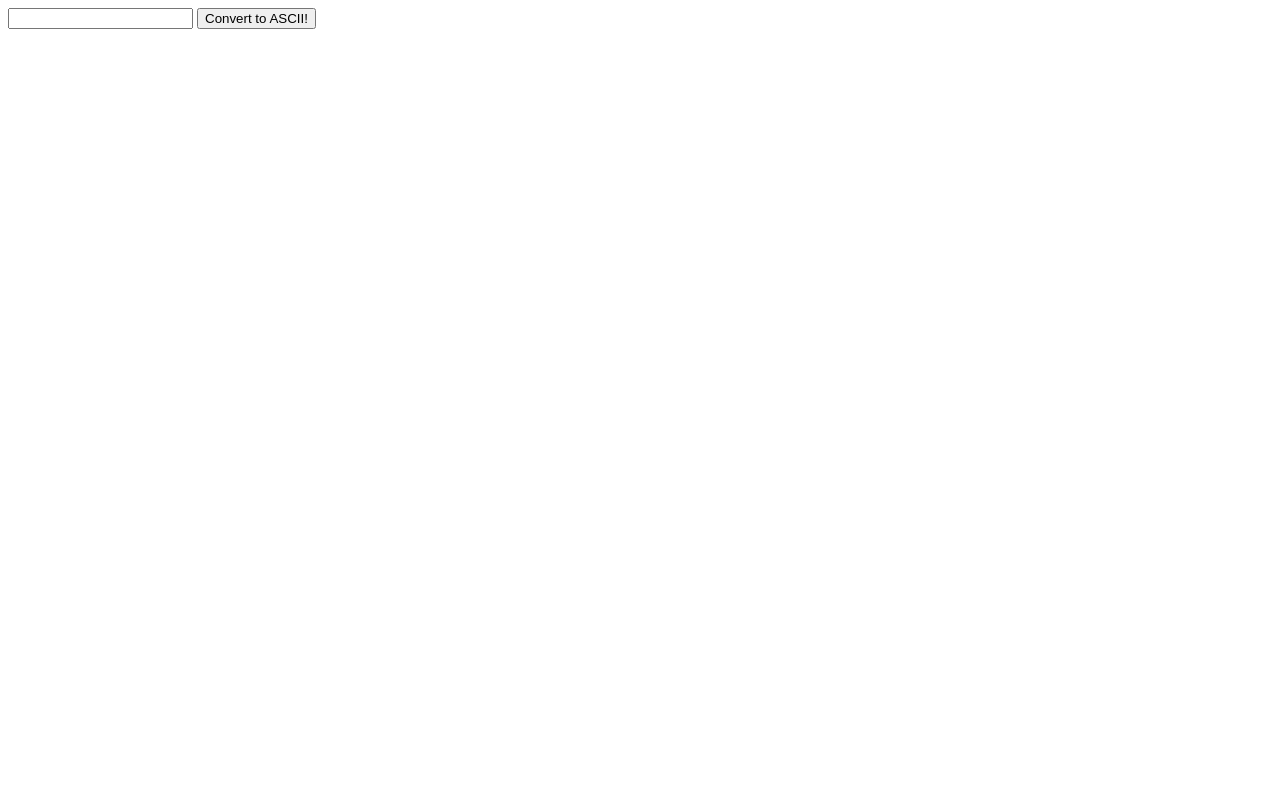
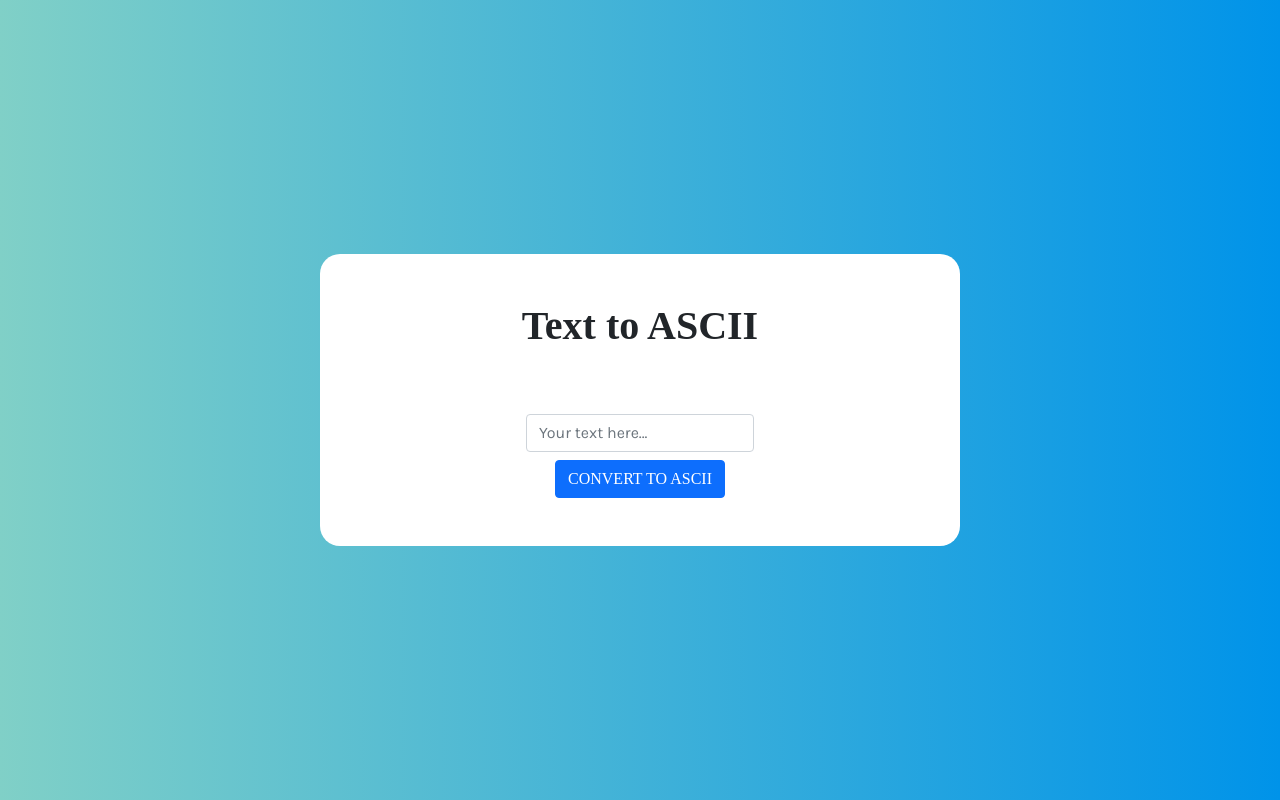
Before and after one commit to guptasajal411/ascii-manipulation, a website: page index.html in a window 1280 px wide. Drawn offline with nearby package versions, Linux system fonts and the light colour scheme; a web font is replaced by a local one.

Commit message:
Style markup and add external stylesheet

```diff
--- a/index.html
+++ b/index.html
@@ -1,15 +1,42 @@
 <!DOCTYPE html>
 <html lang="en">
+
 <head>
     <meta charset="UTF-8">
     <meta http-equiv="X-UA-Compatible" content="IE=edge">
     <meta name="viewport" content="width=device-width, initial-scale=1.0">
+
+    <!-- google fonts -->
+    <link rel="preconnect" href="https://fonts.googleapis.com">
+    <link rel="preconnect" href="https://fonts.gstatic.com" crossorigin>
+    <link href="https://fonts.googleapis.com/css2?family=BioRhyme:wght@400;700&family=Karla&display=swap"
+        rel="stylesheet">
+
+    <!-- external stylesheet -->
+    <link rel="stylesheet" href="/styles.css">
+
+    <!-- bootstrap -->
+    <link href="https://cdn.jsdelivr.net/npm/bootstrap@5.0.2/dist/css/bootstrap.min.css" rel="stylesheet"
+        integrity="sha384-EVSTQN3/azprG1Anm3QDgpJLIm9Nao0Yz1ztcQTwFspd3yD65VohhpuuCOmLASjC" crossorigin="anonymous">
+
     <title>ASCII</title>
 </head>
+
 <body>
-    <form action="/" method="post">
-        <input type="text" name="inputText">
-        <button type="submit">Convert to ASCII!</button>
-    </form>
+    <div class="container" bgcolor="red">
+        <div class="row justify-content-center my-5">
+            <h1 class="text-center serif">Text to ASCII</h1>
+        </div>
+        <div class="row justify-content-center">
+            <div class="col-9 text-center mb-5">
+                <form action="/" method="post" class="">
+                    <input type="text" name="inputText" placeholder="Your text here..."
+                        class="sans form-control w-50 mx-auto my-2">
+                    <button type="submit" class="regularSerif btn btn-primary">CONVERT TO ASCII</button>
+                </form>
+            </div>
+        </div>
+    </div>
 </body>
+
 </html>
--- /dev/null
+++ b/styles.css
@@ -0,0 +1,30 @@
+body{
+    margin: 0;
+    padding: 0;
+    height: 100vh;
+    display: flex;
+    align-items: center;
+    background-color: #0093E9;
+    background-image: linear-gradient(270deg, #0093E9 0%, #80D0C7 100%);
+}
+
+.serif{
+    font-family: 'BioRhyme', serif;
+    font-weight: 700;
+}
+
+.regularSerif{
+    font-family: 'BioRhyme', serif;
+    font-weight: 400;
+}
+
+.sans{
+    font-family: 'Karla', sans-serif;
+}
+
+.container{
+    border-radius: 20px;
+    background-color: #ffffff;
+    width: 50%;
+    max-width: 50%!important;
+}
```
